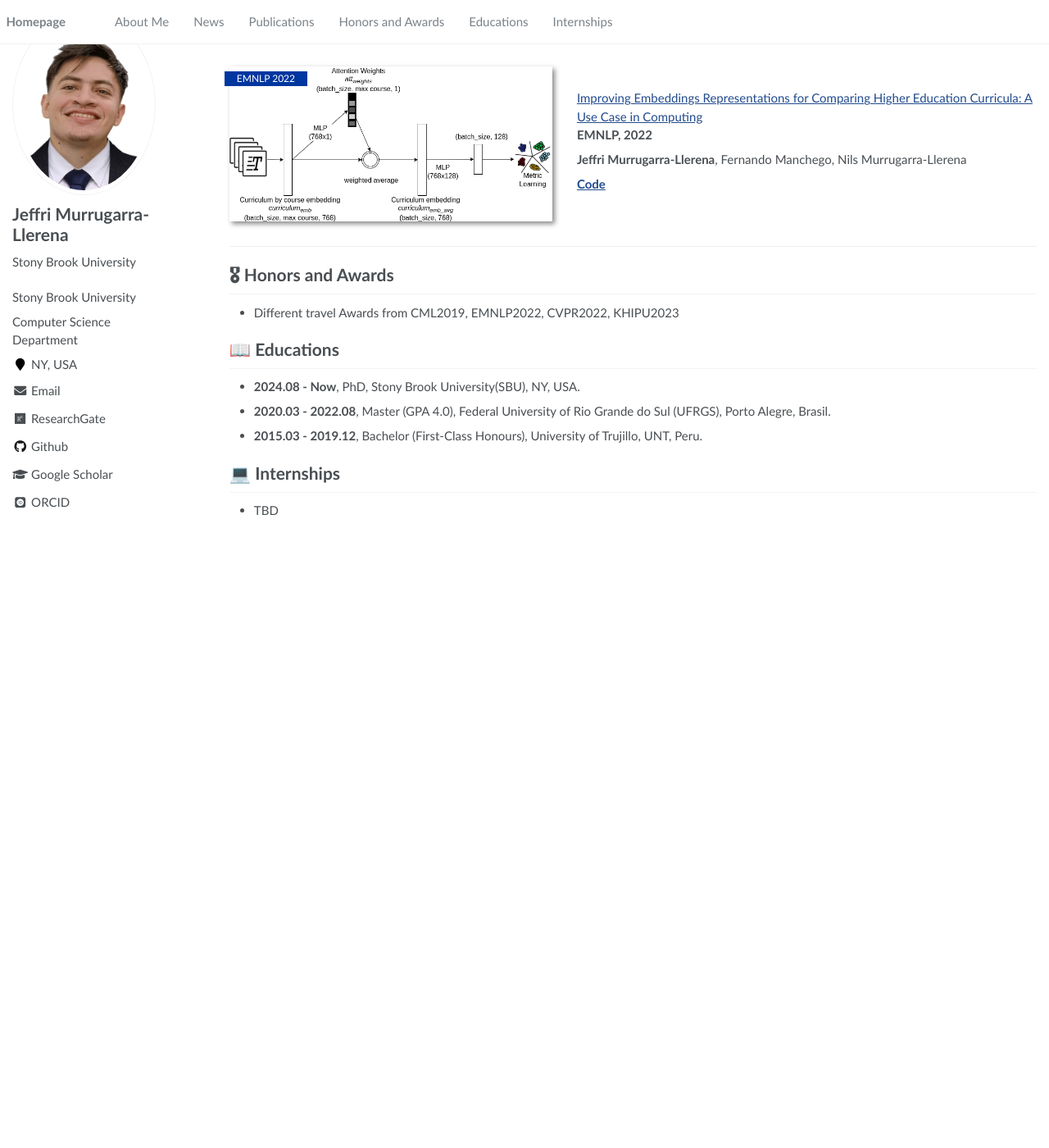
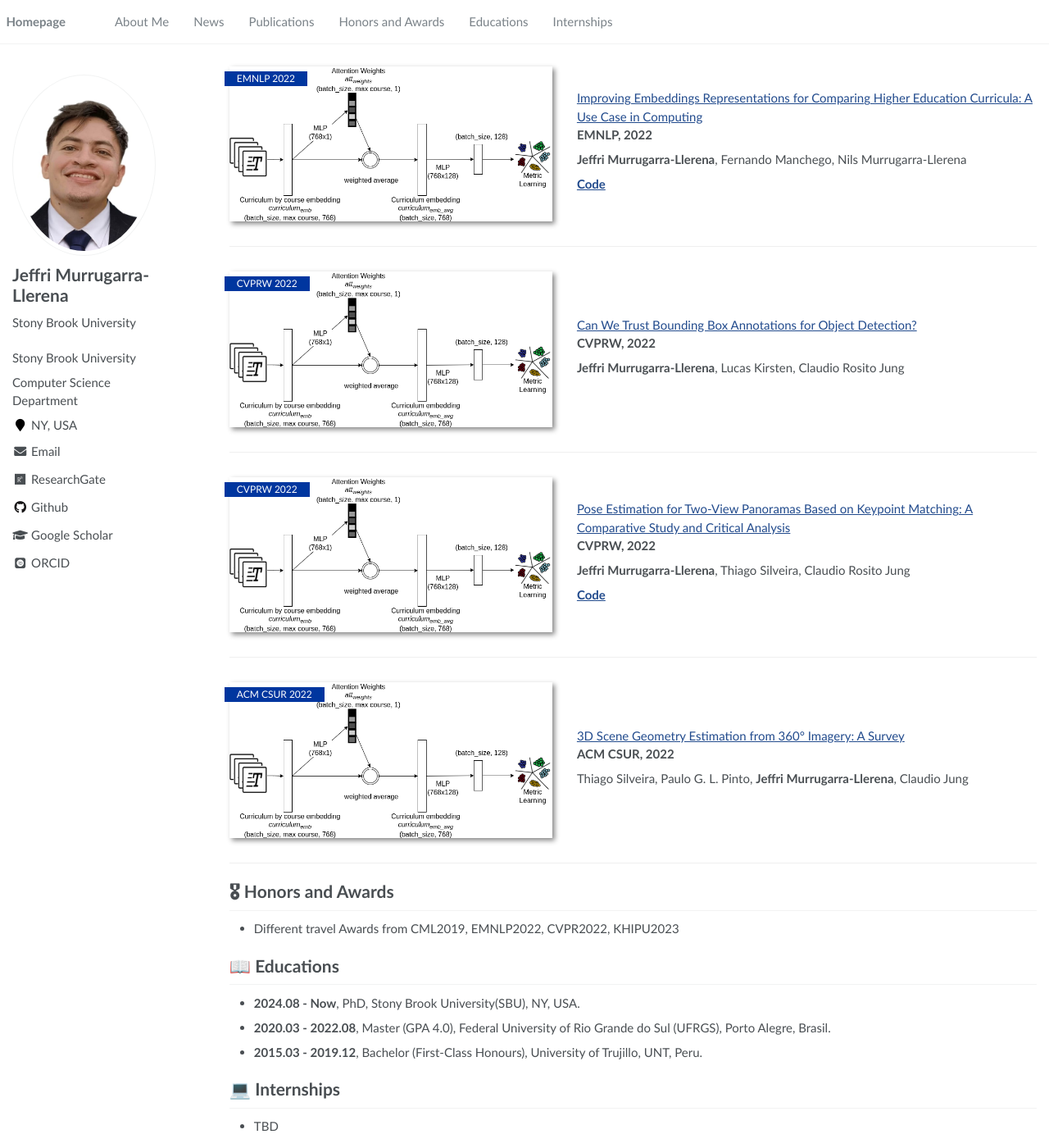
Before and after one commit to Artcs1/Artcs1.github.io, a Jekyll site: the page built from _pages/about.md, in a window 1280 px wide and 1400 px high, scrolled down 1175 px. Shown: the whole window at 82% size. Built offline with Jekyll 4.4.1, drawn with Linux system fonts in a browser that asks for light colours; some web fonts are replaced; before the commit the page ends 1824 px from its top, so only the background shows below that.

Commit message:
Update about.md

```diff
--- a/_pages/about.md
+++ b/_pages/about.md
@@ -73,6 +73,7 @@
 </div>
 </div>
 
+
 <div class='paper-box'><div class='paper-box-image'><div><div class="badge">EMNLP 2022</div><img src='images/emnlp2022.png' alt="EMNLP2022" width="100%"></div></div>
 <div class='paper-box-text' markdown="1">
 
@@ -82,6 +83,44 @@
 **Jeffri Murrugarra-Llerena**, Fernando Manchego, Nils Murrugarra-Llerena
 
 [**Code**](https://github.com/Artcs1/DL_curriculas)
+
+</div>
+</div>
+
+
+<div class='paper-box'><div class='paper-box-image'><div><div class="badge">CVPRW 2022</div><img src='images/emnlp2022.png' alt="CVPRW 2022" width="100%"></div></div>
+<div class='paper-box-text' markdown="1">
+
+[Can We Trust Bounding Box Annotations for Object Detection?](https://aclanthology.org/2022.emnlp-main.776/)
+**CVPRW, 2022**
+
+**Jeffri Murrugarra-Llerena**,  Lucas Kirsten, Claudio Rosito Jung
+
+</div>
+</div>
+
+
+<div class='paper-box'><div class='paper-box-image'><div><div class="badge">CVPRW 2022</div><img src='images/emnlp2022.png' alt="CVPRW 2022" width="100%"></div></div>
+<div class='paper-box-text' markdown="1">
+
+[Pose Estimation for Two-View Panoramas Based on Keypoint Matching: A Comparative Study and Critical Analysis](https://aclanthology.org/2022.emnlp-main.776/)
+**CVPRW, 2022**
+
+**Jeffri Murrugarra-Llerena**, Thiago Silveira, Claudio Rosito Jung
+
+[**Code**](https://github.com/Artcs1/Keypoints)
+
+</div>
+</div>
+
+
+<div class='paper-box'><div class='paper-box-image'><div><div class="badge">ACM CSUR 2022</div><img src='images/emnlp2022.png' alt="ACM CSUR 2022" width="100%"></div></div>
+<div class='paper-box-text' markdown="1">
+
+[3D Scene Geometry Estimation from 360° Imagery: A Survey](https://aclanthology.org/2022.emnlp-main.776/)
+**ACM CSUR, 2022**
+
+Thiago Silveira, Paulo G. L. Pinto, **Jeffri Murrugarra-Llerena**, Claudio Jung
 
 </div>
 </div>
```
